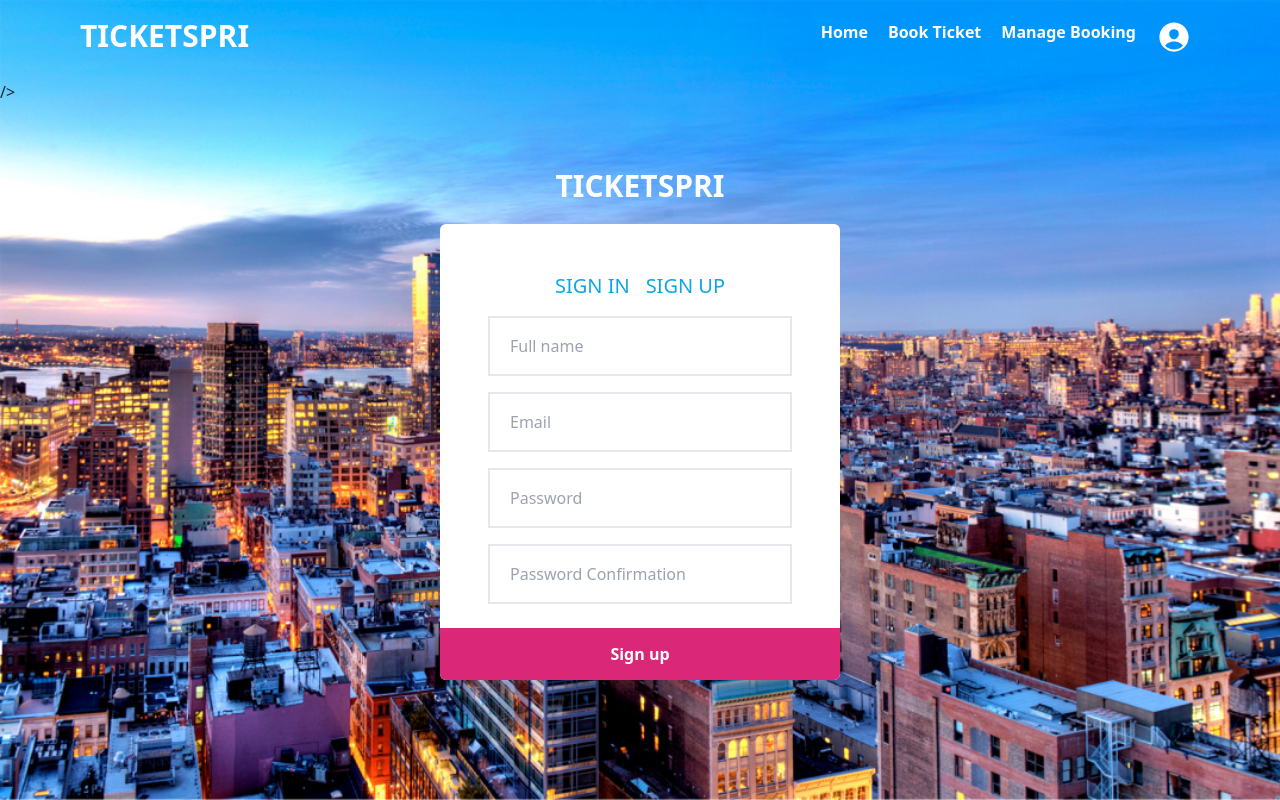
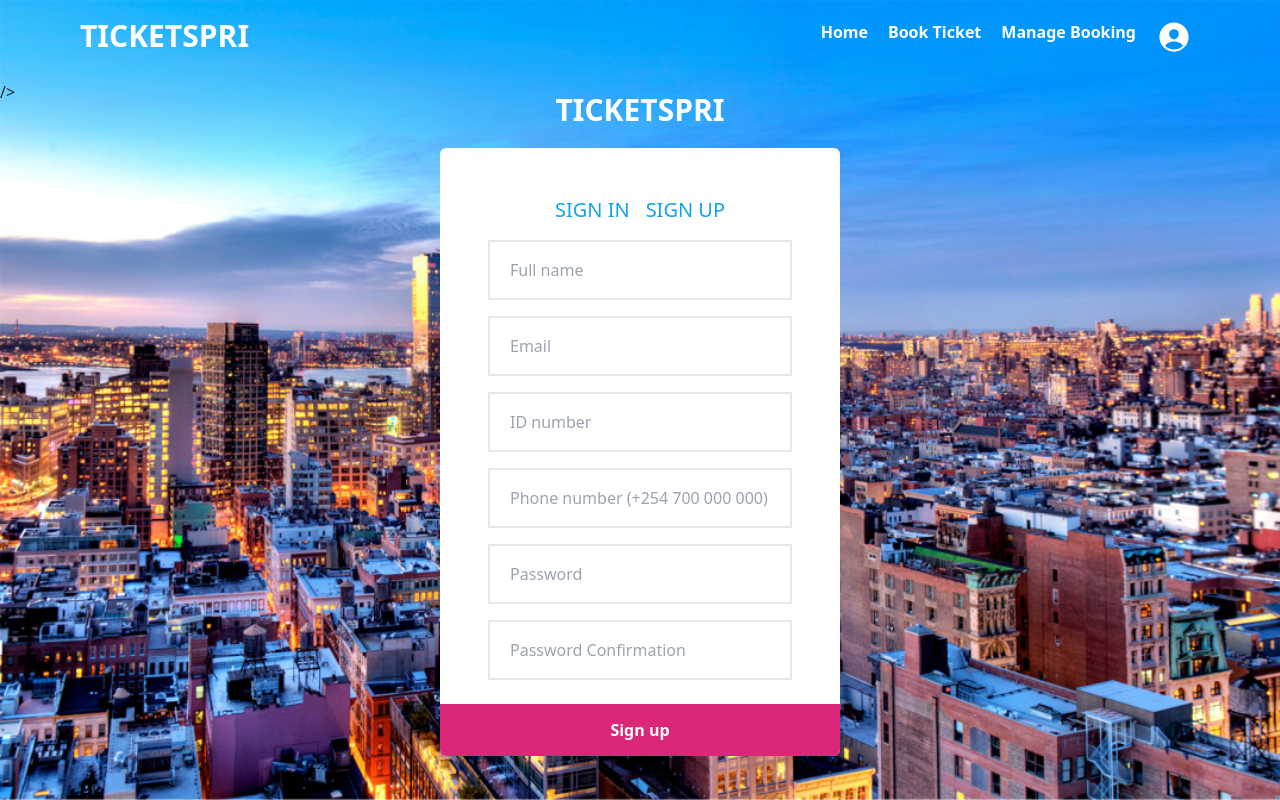
Before and after one commit to SheeTabz/TICKETSPRI, a React (Create React App) app: page /login in a window 1280 px wide. Both pictures are taken after a click on the button "SIGN UP". Built offline with nearby package versions, Linux system fonts and the light colour scheme; no server answers.

Commit message:
Add key and values to the sign up form

```diff
--- a/src/components/SignUpForm.jsx
+++ b/src/components/SignUpForm.jsx
@@ -1,12 +1,14 @@
 import React, {useState} from 'react'
 import FormTemplate from './FormTemplate'
 
-function SignUpForm({login, handleuser, user}) {
+function SignUpForm({login, handleuser, user, initials}) {
 const [formData, setFormData] = useState({
   name:"",
   email:"",
+  ID_no: "",
+  phone_no: "",
   password:"",
-  password_confirmation: "",
+
 })
 
 function handleChange(e){
@@ -40,7 +42,7 @@ function handleClick(e) {
 
 }
   return (
-    <FormTemplate login={login} user={user}>
+    <FormTemplate login={login} user={user} initials={initials}>
   <form className='flex flex-col  space-y-6' onSubmit={handleClick}>
     <div className='flex flex-col  space-y-4 px-5  form '>
         <input
@@ -52,6 +54,17 @@ function handleClick(e) {
         type="text"
         name="email"
         placeholder="Email"
+        onChange={handleChange}/>
+         <input
+        type="text"
+        name="ID_no"
+        placeholder="ID number"
+        onChange={handleChange}/>
+         <input
+         id='phone'
+        type="tel"
+        name="phone_no"
+        placeholder="Phone number (+254 700 000 000)"
         onChange={handleChange}/>
         <input
         type="password"
```
